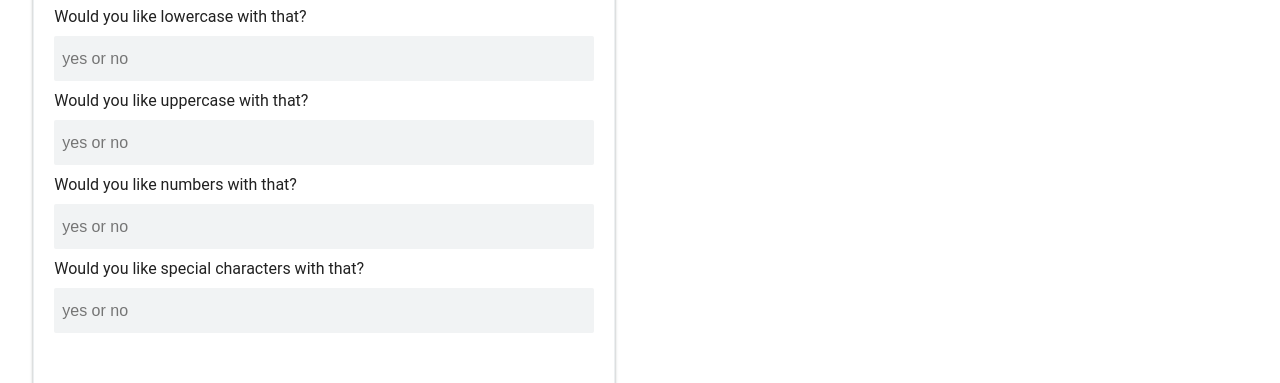
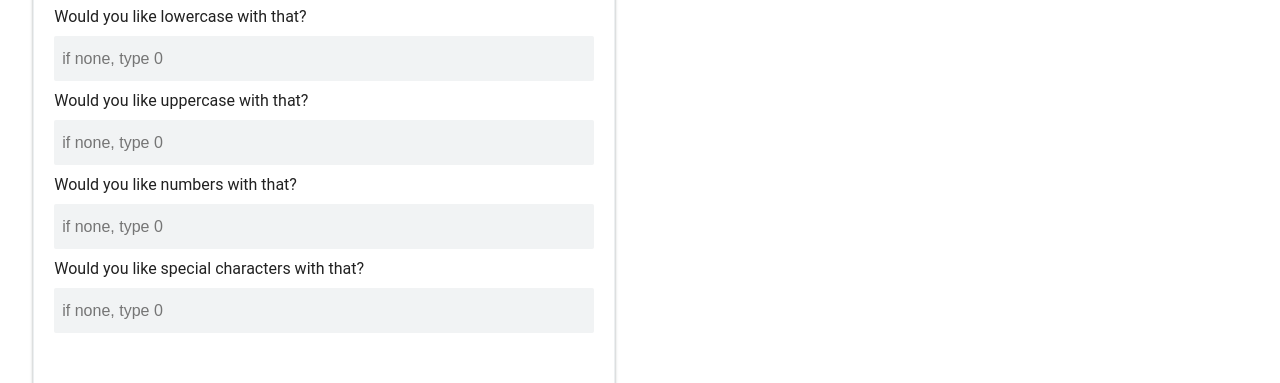
Before and after one commit to carabunnell/random_password_generator, a plain HTML site: page index.html in a window 1280 px wide. Shown: the part 343-726 px from the top of the page. Drawn offline with Linux system fonts and the light colour scheme.

```diff
--- a/index.html
+++ b/index.html
@@ -22,25 +22,25 @@
 <!--important input id synched with script: lowercase-answer -->
             <div class="input-group">
               <label for="lowercase-answer">Would you like lowercase with that?</label>
-              <input type="text" name="lowercase-answer" id="lowercase-answer" placeholder="yes or no" />
+              <input type="text" name="lowercase-answer" id="lowercase-answer" placeholder="if none, type 0" />
             </div>
 
 <!--important input id synched with script: uppercase-answer -->
             <div class="input-group">
                 <label for="uppdercase-answer">Would you like uppercase with that?</label>
-                <input type="text" name="uppercase-answer" id="uppercase-answer" placeholder="yes or no" />
+                <input type="text" name="uppercase-answer" id="uppercase-answer" placeholder="if none, type 0" />
               </div>
 
 <!--important input id synched with script: number-answer -->
             <div class="input-group">
               <label for="number-answer">Would you like numbers with that?</label>
-              <input type="text" name="number-answer" id="number-answer" placeholder="yes or no" />
+              <input type="text" name="number-answer" id="number-answer" placeholder="if none, type 0" />
             </div>
 
 <!--important input id synched with script: specialchar-answer -->
             <div class="input-group">
               <label for="specialchar-answer">Would you like special characters with that?</label>
-              <input type="text" name="specialchar-answer" id="specialchar-answer" placeholder="yes or no" />
+              <input type="text" name="specialchar-answer" id="specialchar-answer" placeholder="if none, type 0" />
             </div>
 <!--important error/success msg id synced with script: msg -->
             <div id="msg"></div>
```
